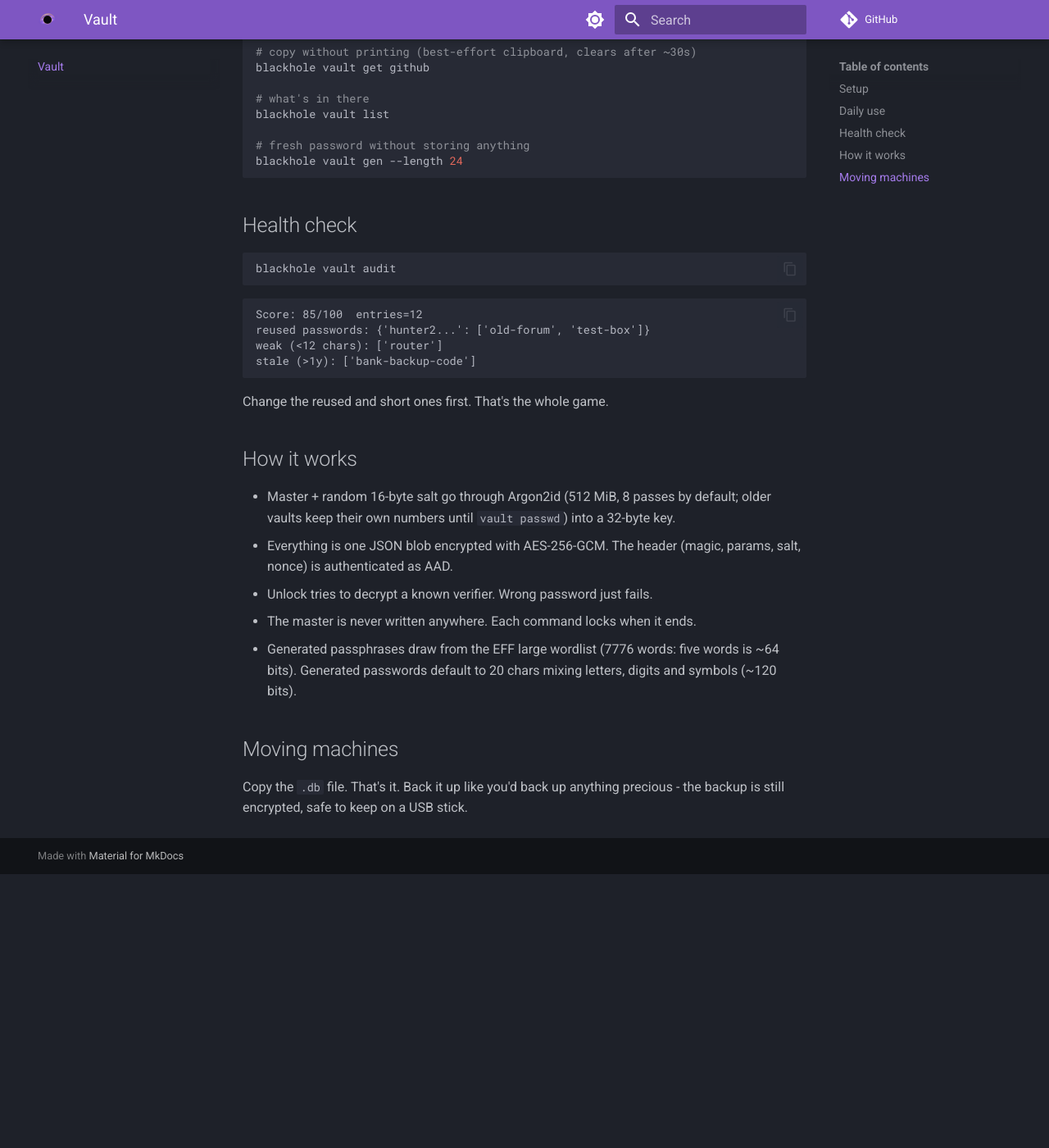
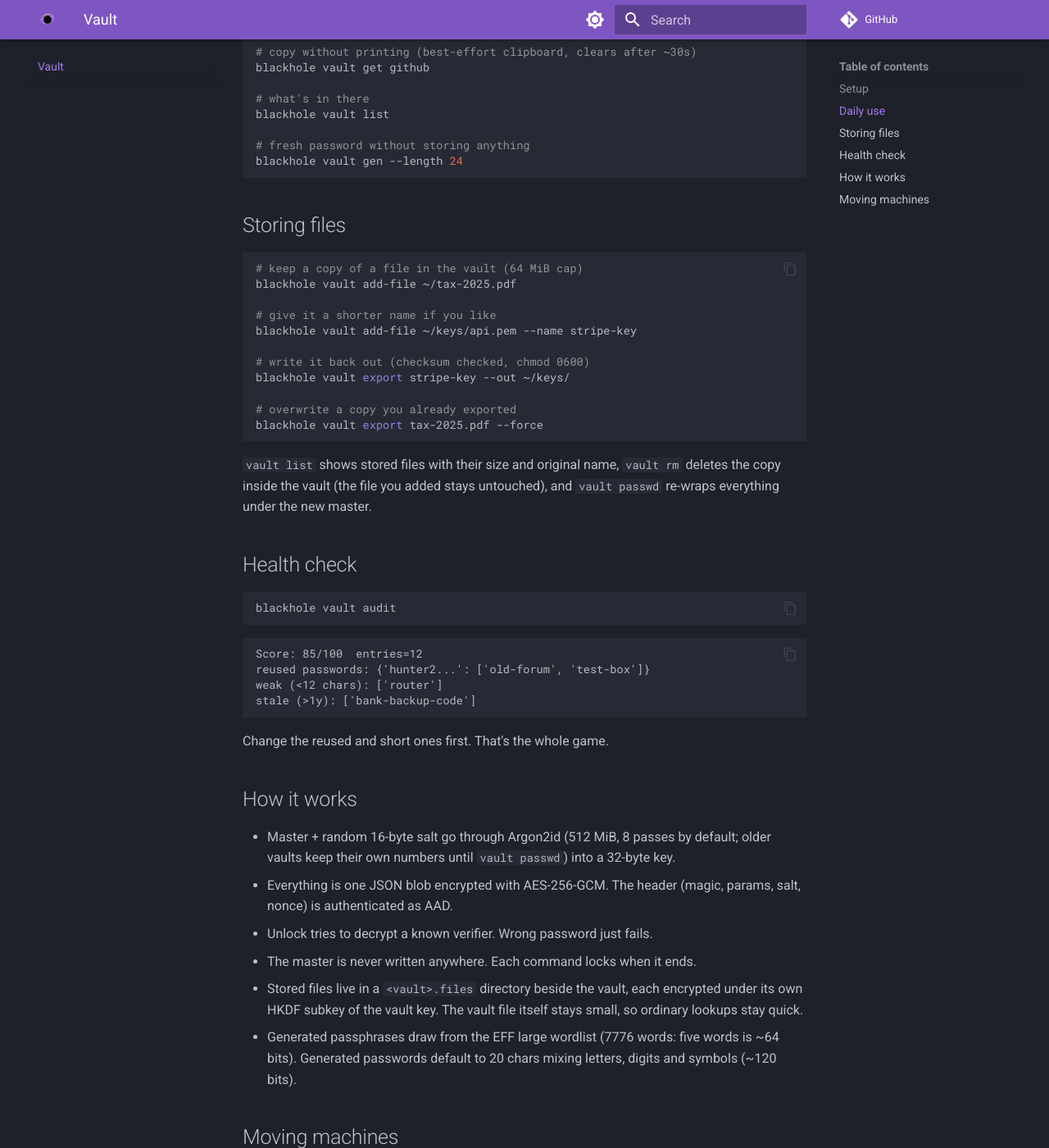
Before and after one commit to Satin-networks/blackhole-sec, an MkDocs documentation site: the page built from docs/vault.md, in a window 1280 px wide and 1400 px high, scrolled down 810 px. Shown: the whole window at 82% size. Built offline with MkDocs 1.6.1 and Material for MkDocs 9.7.7, drawn with Linux system fonts in a browser that asks for light colours; comment, search, counter and statistics services are not loaded; before the commit the page ends 1876 px from its top, so only the background shows below that; some of the changed text lies outside the part shown.

Commit message:
docs: cover storing files in the vault

````diff
--- a/docs/vault.md
+++ b/docs/vault.md
@@ -40,6 +40,26 @@ blackhole vault list
 blackhole vault gen --length 24
 ```
 
+## Storing files
+
+```bash
+# keep a copy of a file in the vault (64 MiB cap)
+blackhole vault add-file ~/tax-2025.pdf
+
+# give it a shorter name if you like
+blackhole vault add-file ~/keys/api.pem --name stripe-key
+
+# write it back out (checksum checked, chmod 0600)
+blackhole vault export stripe-key --out ~/keys/
+
+# overwrite a copy you already exported
+blackhole vault export tax-2025.pdf --force
+```
+
+`vault list` shows stored files with their size and original name,
+`vault rm` deletes the copy inside the vault (the file you added stays
+untouched), and `vault passwd` re-wraps everything under the new master.
+
 ## Health check
 
 ```bash
@@ -64,11 +84,15 @@ Change the reused and short ones first. That's the whole game.
   (magic, params, salt, nonce) is authenticated as AAD.
 - Unlock tries to decrypt a known verifier. Wrong password just fails.
 - The master is never written anywhere. Each command locks when it ends.
+- Stored files live in a `<vault>.files` directory beside the vault,
+  each encrypted under its own HKDF subkey of the vault key. The vault
+  file itself stays small, so ordinary lookups stay quick.
 - Generated passphrases draw from the EFF large wordlist (7776 words:
   five words is ~64 bits). Generated passwords default to 20 chars
   mixing letters, digits and symbols (~120 bits).
 
 ## Moving machines
 
-Copy the `.db` file. That's it. Back it up like you'd back up anything
+Copy the `.db` file - and the matching `.files` directory if you stored
+any files in it. That's it. Back both up like you'd back up anything
 precious - the backup is still encrypted, safe to keep on a USB stick.
````
Also changed, not shown: README.md (+6 -2 lines), docs/changelog.md (+14 -0 lines).
